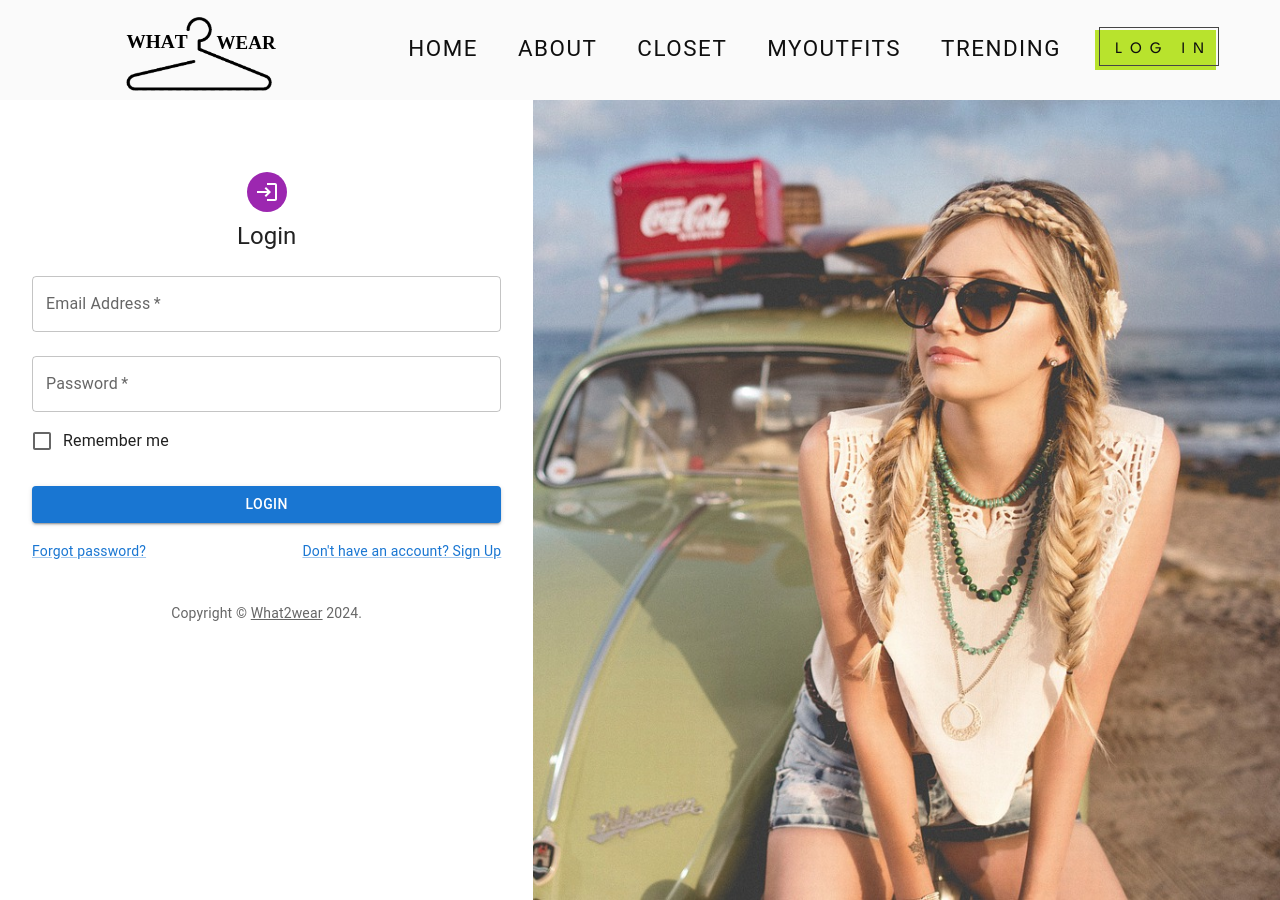
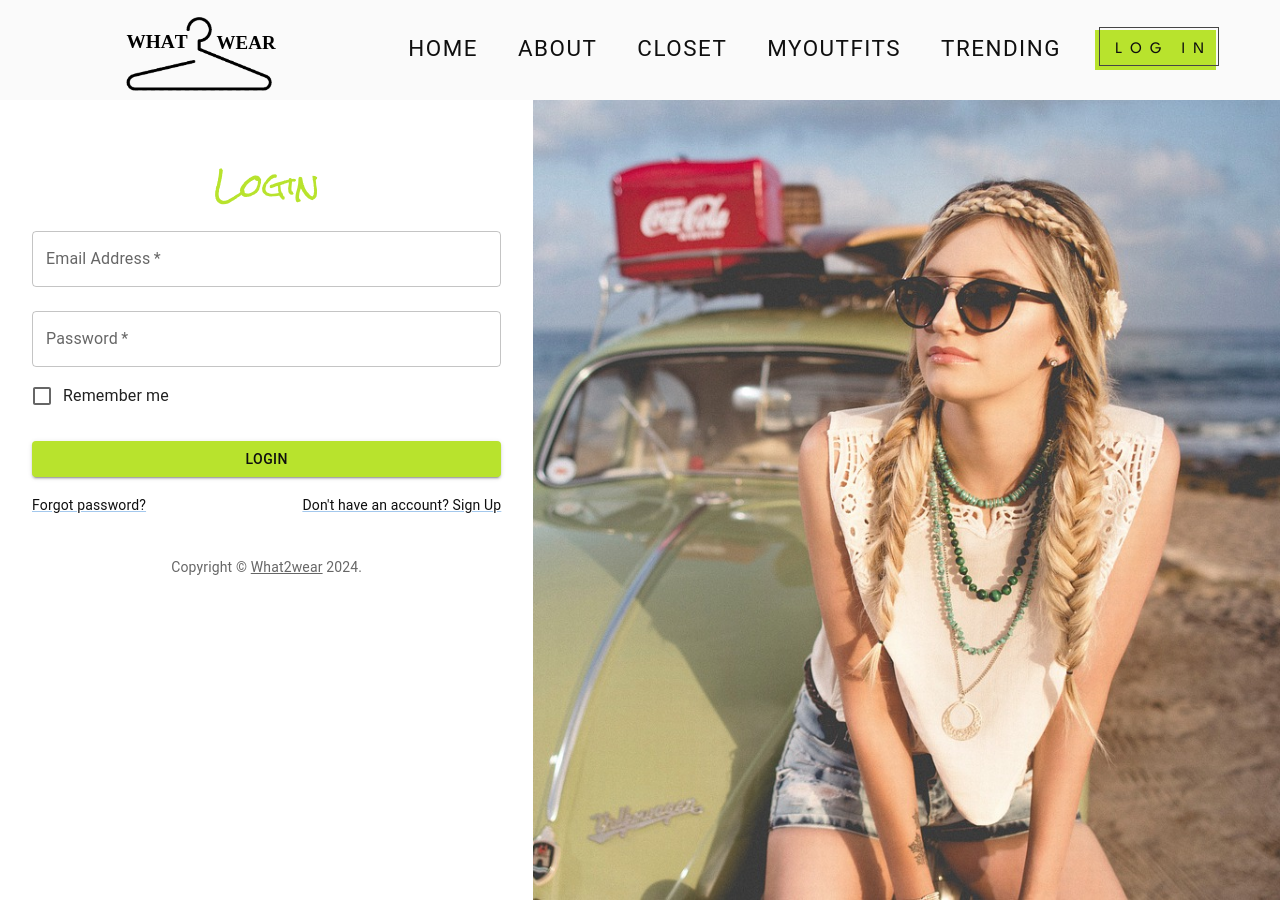
Before and after one commit to CristianMart1nez/What2Wear, a React (Vite) app in the folder what2wear/: page /login in a window 1280 px wide. Built offline with nearby package versions, Linux system fonts and the light colour scheme.

Commit message:
Added styling Login and Register pages

```diff
--- a/what2wear/src/components/Header/Header.jsx
+++ b/what2wear/src/components/Header/Header.jsx
@@ -2,7 +2,6 @@ import { Link, useNavigate } from "react-router-dom";
 import "./Header.css";
 import { useEffect, useState } from "react";
 import { Avatar } from "@mui/material";
-import { HeartIcon } from "../Icons/HeartIcon/HeartIcon";
 import LoginOutlinedIcon from "@mui/icons-material/LoginOutlined";
 import { HeartFillIcon } from "../Icons/HearFillIcon/HeartFillIcon";
 
@@ -72,7 +71,7 @@ export const Header = () => {
                   {firstLetterUppercase}
                 </Avatar>
                 <li>
-                  <Link>
+                  <Link to="/favourite">
                     <HeartFillIcon className="header-heart-icon" />
                   </Link>
                 </li>
--- a/what2wear/src/pages/LoginPage/LoginPage.jsx
+++ b/what2wear/src/pages/LoginPage/LoginPage.jsx
@@ -16,6 +16,7 @@ import Grid from '@mui/material/Grid';
 import LoginOutlinedIcon from '@mui/icons-material/LoginOutlined';
 import Typography from '@mui/material/Typography';
 import { createTheme, ThemeProvider } from '@mui/material/styles';
+import { colors } from '@mui/material';
 
 function Copyright(props) {
   return (
@@ -103,7 +104,7 @@ export function LoginPage() {
 
   return (
     <ThemeProvider theme={defaultTheme}>
-      <Grid container component="main" sx={{ height: '100vh' }}>
+      <Grid container component="main" sx={{ height: '100vh' }} style={{backgroundColor: "#fafafa"}}>
         <CssBaseline />
           <Grid item xs={12} sm={8} md={5} component={Paper} elevation={6} square>
             <Box
@@ -115,10 +116,8 @@ export function LoginPage() {
                 alignItems: 'center',
               }}
             >
-              <Avatar sx={{ m: 1, bgcolor: 'secondary.main' }}>
-                <LoginOutlinedIcon />
-              </Avatar>
-              <Typography component="h1" variant="h5">
+
+              <Typography component="h1" variant="h5" style={{fontFamily: "Rock Salt", color: "#b8e32d", fontSize: "2rem"}}>
                 Login
               </Typography>
               <Box component="form" noValidate onSubmit={handleSubmit} sx={{ mt: 1 }}>
@@ -158,17 +157,18 @@ export function LoginPage() {
                   fullWidth
                   variant="contained"
                   sx={{ mt: 3, mb: 2 }}
+                  style={{ backgroundColor: "#b8e32d", color: "#0f0f0f"}}
                 >
                   Login
                 </Button>
                 <Grid container>
                   <Grid item xs>
-                    <Link href="#" variant="body2">
+                    <Link href="#" variant="body2" style={{ color: "#0f0f0f"}}>
                       Forgot password?
                     </Link>
                   </Grid>
                   <Grid item>
-                    <Link href="#" variant="body2">
+                    <Link href="/register" variant="body2" style={{ color: "#0f0f0f"}}>
                       {"Don't have an account? Sign Up"}
                     </Link>
                   </Grid>
--- a/what2wear/src/pages/RegisterPage/RegisterPage.jsx
+++ b/what2wear/src/pages/RegisterPage/RegisterPage.jsx
@@ -143,7 +143,7 @@ export function RegisterPage() {
             backgroundPosition: 'right',
           }}
         />
-        <Grid item xs={12} sm={8} md={5} component={Paper} elevation={6} square>
+        <Grid item xs={12} sm={8} md={5} component={Paper} elevation={6} square style={{backgroundColor: "#fafafa"}}>
           <Box
             sx={{
               my: 8,
@@ -152,11 +152,9 @@ export function RegisterPage() {
               flexDirection: 'column',
               alignItems: 'center',
             }}
+
           >
-            <Avatar sx={{ m: 1, bgcolor: 'secondary.main' }}>
-              <LockOutlinedIcon />
-            </Avatar>
-            <Typography component="h1" variant="h5">
+            <Typography component="h1" variant="h5" style={{fontFamily: "Rock Salt", color: "#b8e32d", fontSize: "2rem"}}>
               Sign in
             </Typography>
             <Box component="form" noValidate onSubmit={handleSubmit} sx={{ mt: 1 }}>
@@ -211,17 +209,18 @@ export function RegisterPage() {
                 fullWidth
                 variant="contained"
                 sx={{ mt: 3, mb: 2 }}
+                style={{ backgroundColor: "#b8e32d", color: "#0f0f0f"}}
               >
                 Sign In
               </Button>
               <Grid container>
                 <Grid item xs>
-                  <Link href="#" variant="body2">
+                  <Link href="#" variant="body2" style={{ color: "#0f0f0f"}}>
                     Forgot password?
                   </Link>
                 </Grid>
                 <Grid item>
-                  <Link href="#" variant="body2">
+                  <Link href="#" variant="body2" style={{ color: "#0f0f0f"}}>
                     {"Don't have an account? Sign Up"}
                   </Link>
                 </Grid>
```
